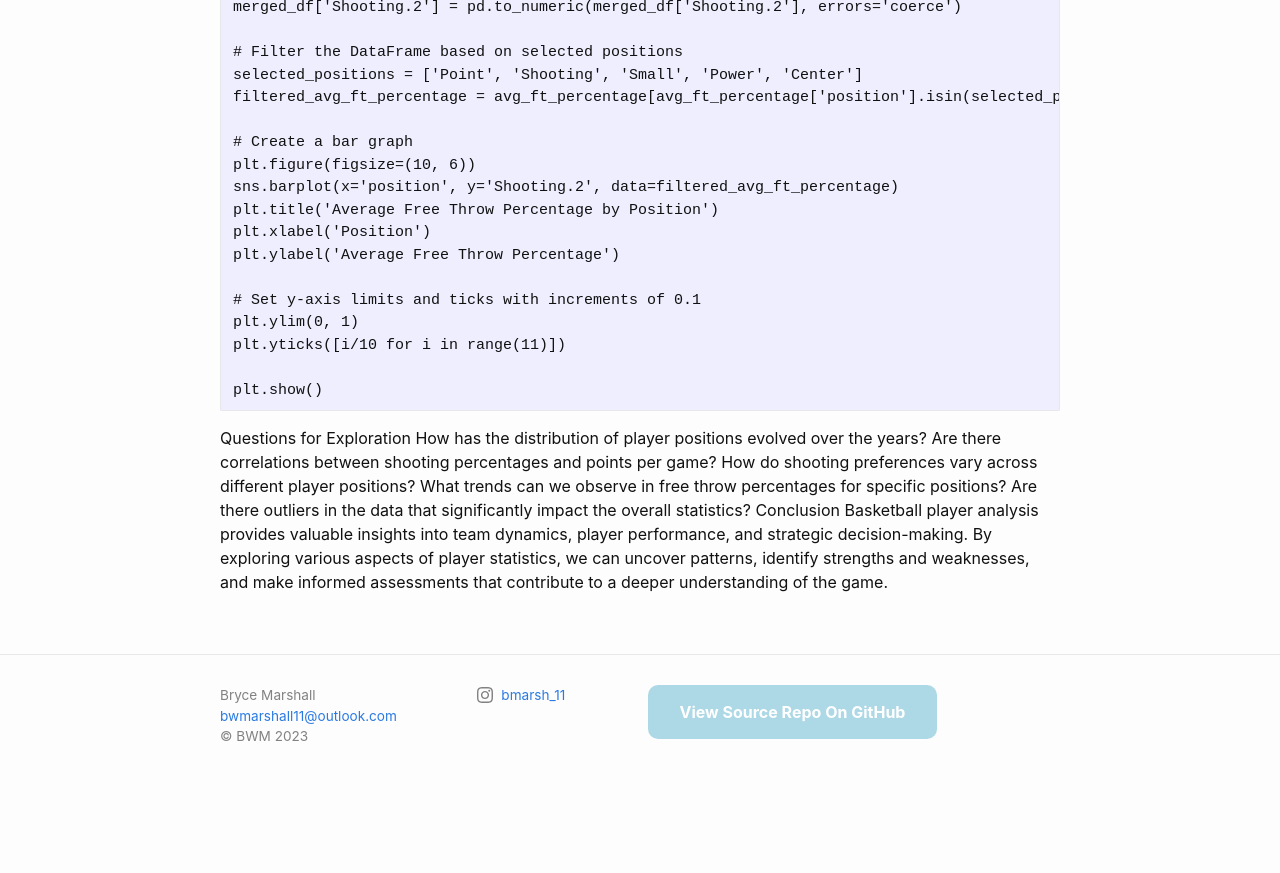
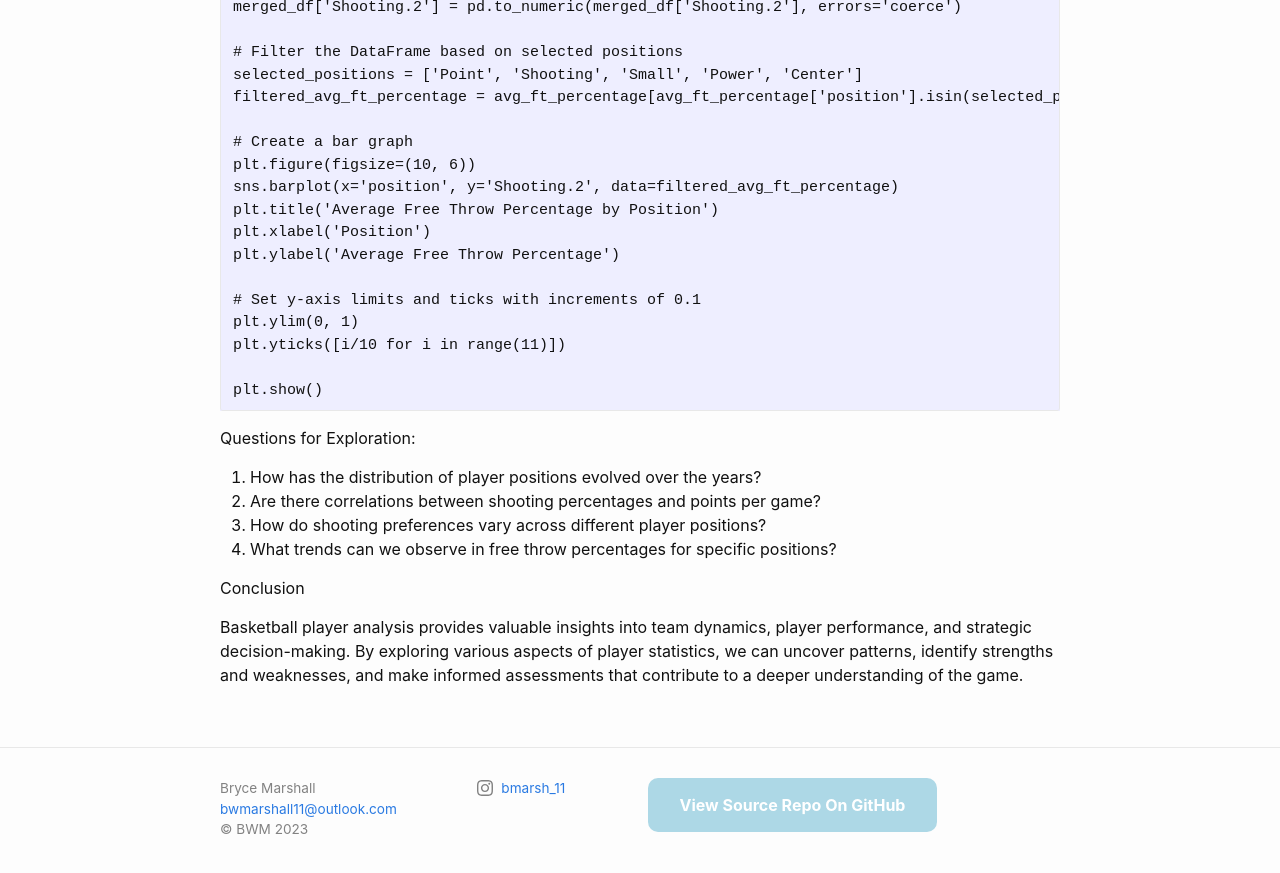
Before and after one commit to bryce11m/my-blog, a Jekyll site: the page built from _posts/2023-12-13-eda.md, in a window 1280 px wide and 900 px high, scrolled down 3310 px. Shown: the top 873 px of the window. Built offline with Jekyll 4.4.1, drawn with Linux system fonts in a browser that asks for light colours; comment, search, counter and statistics services are not loaded; before the commit the page ends 4117 px from its top, so only the background shows below that.

Commit message:
Update 2023-12-13-eda.md

````diff
--- a/_posts/2023-12-13-eda.md
+++ b/_posts/2023-12-13-eda.md
@@ -149,11 +149,12 @@ plt.yticks([i/10 for i in range(11)])
 plt.show()
 ```
 
-Questions for Exploration
-How has the distribution of player positions evolved over the years?
-Are there correlations between shooting percentages and points per game?
-How do shooting preferences vary across different player positions?
-What trends can we observe in free throw percentages for specific positions?
-Are there outliers in the data that significantly impact the overall statistics?
+Questions for Exploration:
+1. How has the distribution of player positions evolved over the years?
+2. Are there correlations between shooting percentages and points per game?
+3. How do shooting preferences vary across different player positions?
+4. What trends can we observe in free throw percentages for specific positions?
+
 Conclusion
+
 Basketball player analysis provides valuable insights into team dynamics, player performance, and strategic decision-making. By exploring various aspects of player statistics, we can uncover patterns, identify strengths and weaknesses, and make informed assessments that contribute to a deeper understanding of the game.
````
